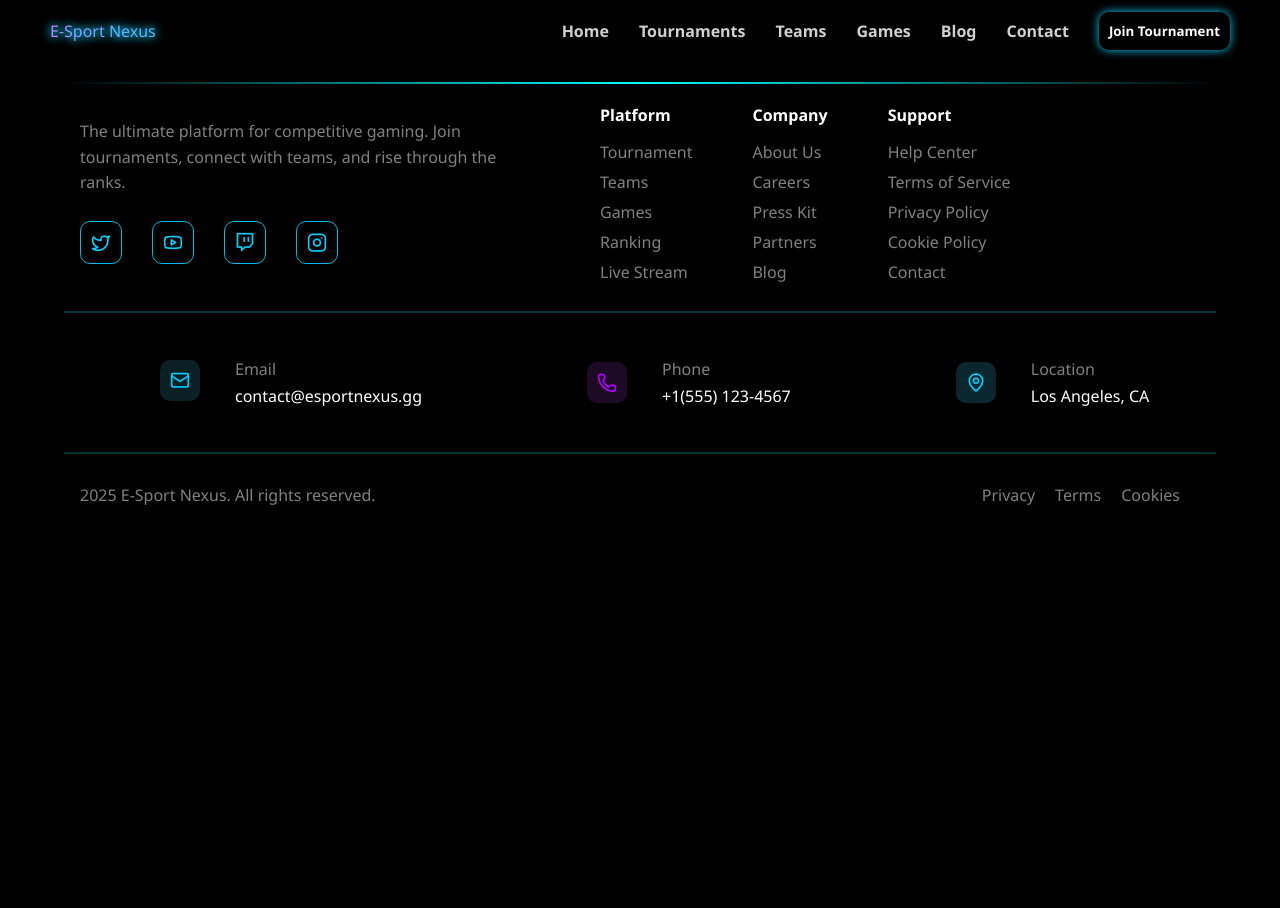
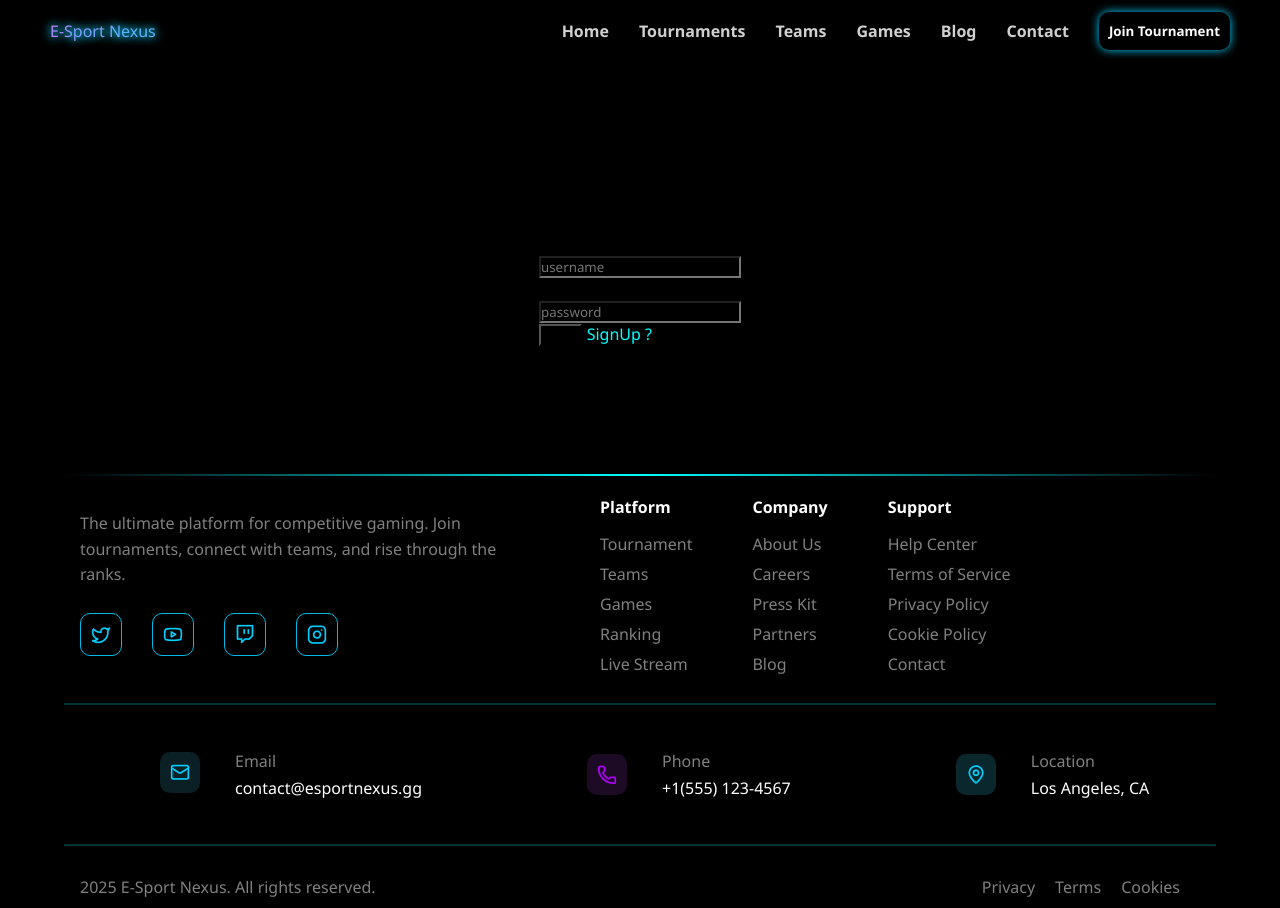
Before and after one commit to ikara-py/Brief-2-Esport, a plain HTML site: page login.html in a window 1280 px wide. Before the commit the page ends 800 px from the top, so only its background shows below. Drawn offline with Linux system fonts and the light colour scheme.

Commit message:
login option

```diff
--- a/login.html
+++ b/login.html
@@ -26,7 +26,25 @@
         </nav>
     </header>
 
+    <div class="card-team-content u-margin-top-lg u-margin-bottom-lg">
+        <div class="box3 card-team-content ">
 
+            <h1 class="bg-trans">Login</h1>
+            <form class="login-container bg-trans ">
+                <label for="username" class="bg-trans">Username:</label>
+                    <div class="input-login">
+                        <input type="text" id="username" name="username" placeholder="username">
+                    </div>
+                    <label for="password" class="bg-trans">Password:</label>
+                    <div class="input-login">
+                        <input class="bg-trans" type="password" id="password" name="password" placeholder="password" required>
+                    </div>
+                    <button type="submit" class="submit-login-btn ">Log In</button>
+                    <a href="signup.html" style="color: aqua;">SignUp ?</a>
+
+                </form>
+        </div>
+    </div>
 
     <footer>
         <hr class="divider-gradient">
```
